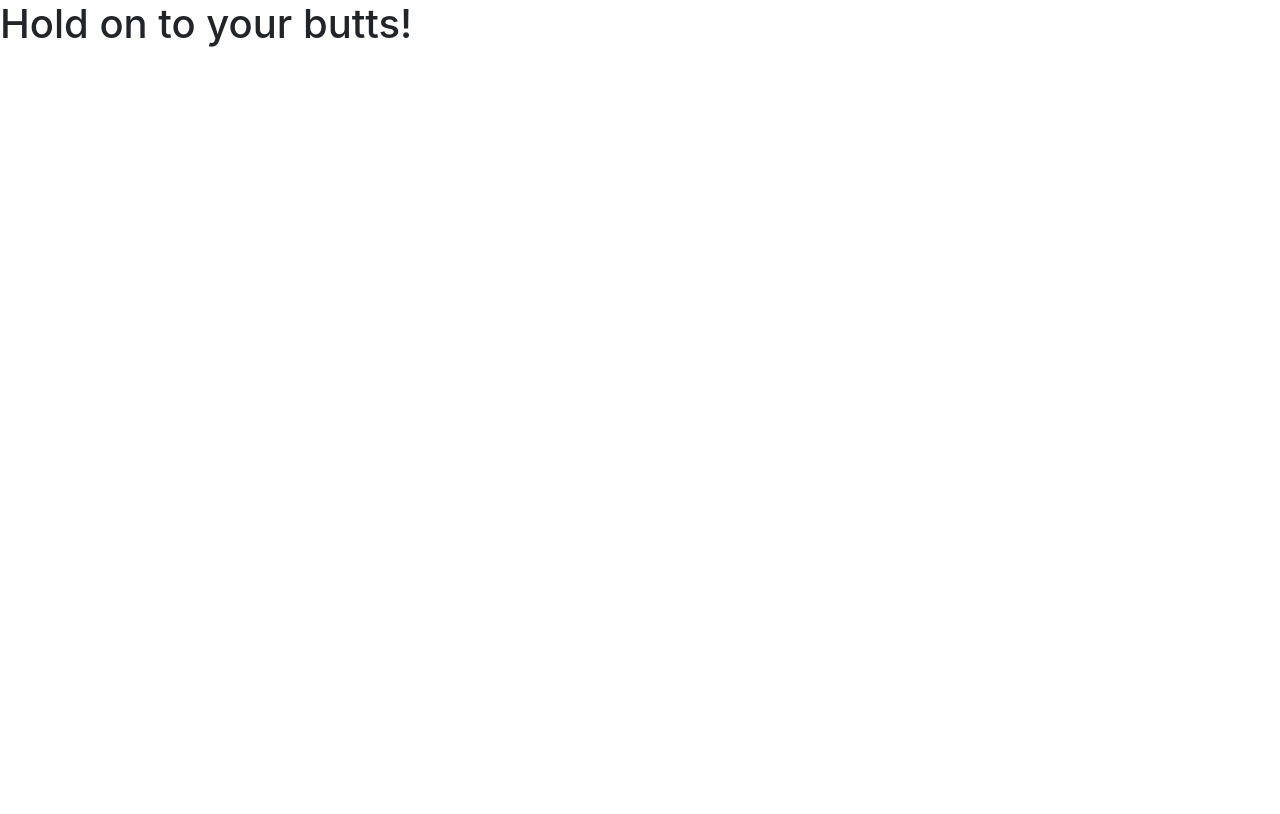
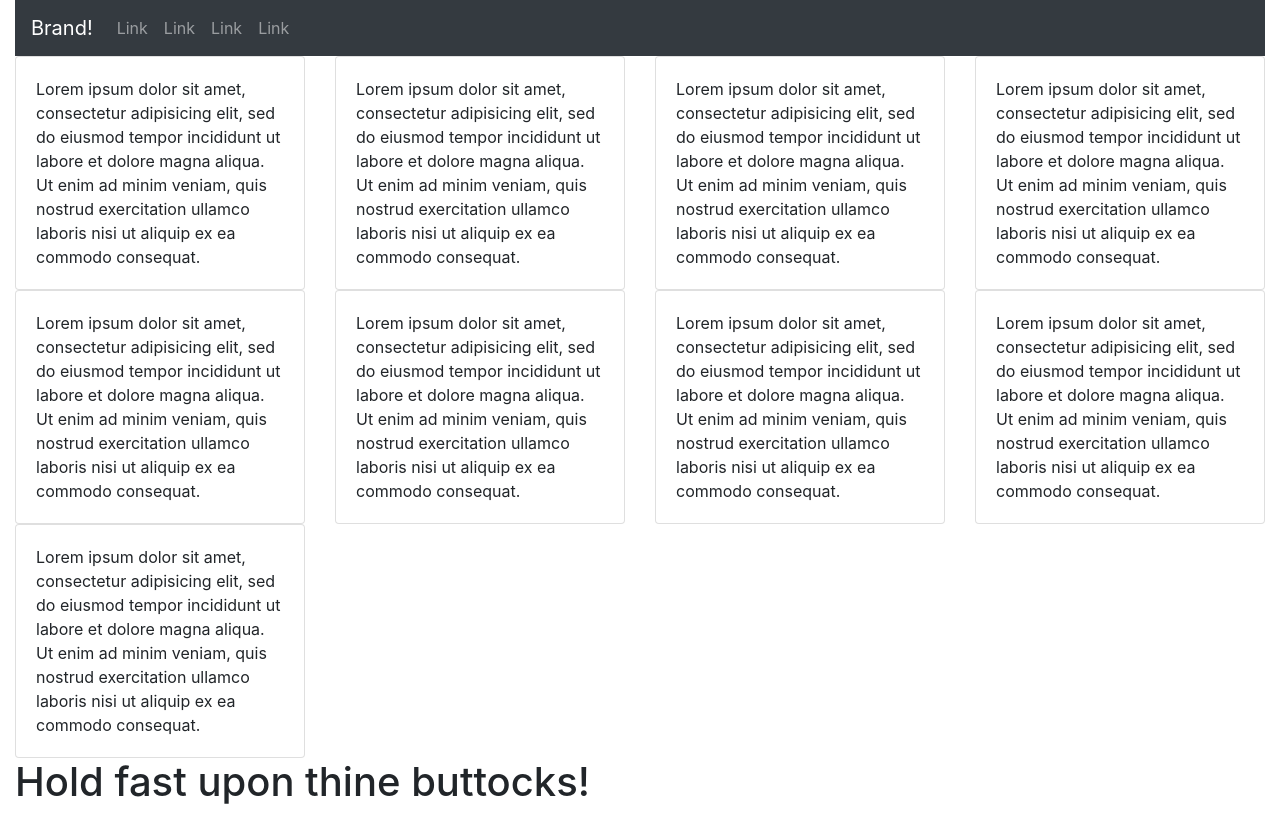
Before and after one commit to alspdx/bootstrap-nav, a plain HTML site: page index.html in a window 1280 px wide. Drawn offline with nearby package versions, Linux system fonts and the light colour scheme.

Commit message:
add columns with responsive bootstrap styling

```diff
--- a/index.html
+++ b/index.html
@@ -4,20 +4,112 @@
     <meta charset="utf-8">
     <meta name="viewport" content="width=device-width, initial-scale=1">
     <title>Bootstrap 101 Template</title>
+    <script src="https://cdnjs.cloudflare.com/ajax/libs/popper.js/1.12.3/umd/popper.min.js" integrity="sha384-vFJXuSJphROIrBnz7yo7oB41mKfc8JzQZiCq4NCceLEaO4IHwicKwpJf9c9IpFgh" crossorigin="anonymous"></script>
 
     <!-- Latest compiled and minified CSS -->
     <link rel="stylesheet" href="https://maxcdn.bootstrapcdn.com/bootstrap/4.0.0-beta.2/css/bootstrap.min.css" integrity="sha384-PsH8R72JQ3SOdhVi3uxftmaW6Vc51MKb0q5P2rRUpPvrszuE4W1povHYgTpBfshb" crossorigin="anonymous">
     <!-- Custom CSS -->
-    <link rel="stylesheet" href="css/my-styles.css">
+    <link rel="stylesheet" href="css/styles.css">
   </head>
   <body>
+    <div class="container-fluid">
+      <nav class="navbar navbar-expand-lg navbar-dark bg-dark">
+        <a class="navbar-brand" href="#">Brand!</a>
+        <button class="navbar-toggler" type="button" data-toggle="collapse" data-target=".navbar-collapse">
+          <span class="navbar-toggler-icon"></span>
+        </button>
+        <div class="collapse navbar-collapse">
+          <ul class="navbar-nav">
+            <li class="nav-item">
+              <a class="nav-link" href="#">Link</a>
+            </li>
+            <li class="nav-item">
+              <a class="nav-link" href="#">Link</a>
+            </li>
+            <li class="nav-item">
+              <a class="nav-link" href="#">Link</a>
+            </li>
+            <li class="nav-item">
+              <a class="nav-link" href="#">Link</a>
+            </li>
+          </ul>
+        </div>
+      </nav>
 
-      <h1>Hold on to your butts!</h1>
+      <div class="row">
+        <div class="col-12 col-sm-6 col-lg-4 col-xl-3">
+          <div class="card">
+            <div class="card-body">
+              Lorem ipsum dolor sit amet, consectetur adipisicing elit, sed do eiusmod tempor incididunt ut labore et dolore magna aliqua. Ut enim ad minim veniam, quis nostrud exercitation ullamco laboris nisi ut aliquip ex ea commodo consequat.
+            </div>
+          </div>
+        </div>
+        <div class="col-12 col-sm-6 col-lg-4 col-xl-3">
+          <div class="card">
+            <div class="card-body">
+              Lorem ipsum dolor sit amet, consectetur adipisicing elit, sed do eiusmod tempor incididunt ut labore et dolore magna aliqua. Ut enim ad minim veniam, quis nostrud exercitation ullamco laboris nisi ut aliquip ex ea commodo consequat.
+            </div>
+          </div>
+        </div>
+        <div class="col-12 col-sm-6 col-lg-4 col-xl-3">
+          <div class="card">
+            <div class="card-body">
+              Lorem ipsum dolor sit amet, consectetur adipisicing elit, sed do eiusmod tempor incididunt ut labore et dolore magna aliqua. Ut enim ad minim veniam, quis nostrud exercitation ullamco laboris nisi ut aliquip ex ea commodo consequat.
+            </div>
+          </div>
+        </div>
+        <div class="col-12 col-sm-6 col-lg-4 col-xl-3">
+          <div class="card">
+            <div class="card-body">
+              Lorem ipsum dolor sit amet, consectetur adipisicing elit, sed do eiusmod tempor incididunt ut labore et dolore magna aliqua. Ut enim ad minim veniam, quis nostrud exercitation ullamco laboris nisi ut aliquip ex ea commodo consequat.
+            </div>
+          </div>
+        </div>
+        <div class="col-12 col-sm-6 col-lg-4 col-xl-3">
+          <div class="card">
+            <div class="card-body">
+              Lorem ipsum dolor sit amet, consectetur adipisicing elit, sed do eiusmod tempor incididunt ut labore et dolore magna aliqua. Ut enim ad minim veniam, quis nostrud exercitation ullamco laboris nisi ut aliquip ex ea commodo consequat.
+            </div>
+          </div>
+        </div>
+        <div class="col-12 col-sm-6 col-lg-4 col-xl-3">
+          <div class="card">
+            <div class="card-body">
+              Lorem ipsum dolor sit amet, consectetur adipisicing elit, sed do eiusmod tempor incididunt ut labore et dolore magna aliqua. Ut enim ad minim veniam, quis nostrud exercitation ullamco laboris nisi ut aliquip ex ea commodo consequat.
+            </div>
+          </div>
+        </div>
+        <div class="col-12 col-sm-6 col-lg-4 col-xl-3">
+          <div class="card">
+            <div class="card-body">
+              Lorem ipsum dolor sit amet, consectetur adipisicing elit, sed do eiusmod tempor incididunt ut labore et dolore magna aliqua. Ut enim ad minim veniam, quis nostrud exercitation ullamco laboris nisi ut aliquip ex ea commodo consequat.
+            </div>
+          </div>
+        </div>
+        <div class="col-12 col-sm-6 col-lg-4 col-xl-3">
+          <div class="card">
+            <div class="card-body">
+              Lorem ipsum dolor sit amet, consectetur adipisicing elit, sed do eiusmod tempor incididunt ut labore et dolore magna aliqua. Ut enim ad minim veniam, quis nostrud exercitation ullamco laboris nisi ut aliquip ex ea commodo consequat.
+            </div>
+          </div>
+        </div>
+        <div class="col-12 col-sm-6 col-lg-4 col-xl-3">
+          <div class="card">
+            <div class="card-body">
+              Lorem ipsum dolor sit amet, consectetur adipisicing elit, sed do eiusmod tempor incididunt ut labore et dolore magna aliqua. Ut enim ad minim veniam, quis nostrud exercitation ullamco laboris nisi ut aliquip ex ea commodo consequat.
+            </div>
+          </div>
+        </div>
+      </div>
+      <h1 class="d-none d-lg-block">Hold fast upon thine buttocks!</h1>
+
+    </div>
 
   <!-- jQuery (necessary for Bootstrap's JavaScript plugins) -->
   <script src="https://code.jquery.com/jquery-3.2.1.slim.min.js"></script>
   <!-- Include all compiled plugins (below), or include individual files as needed -->
   <script src="https://maxcdn.bootstrapcdn.com/bootstrap/4.0.0-beta.2/js/bootstrap.min.js" integrity="sha384-alpBpkh1PFOepccYVYDB4do5UnbKysX5WZXm3XxPqe5iKTfUKjNkCk9SaVuEZflJ" crossorigin="anonymous"></script>
 
+
   </body>
 </html>
```
